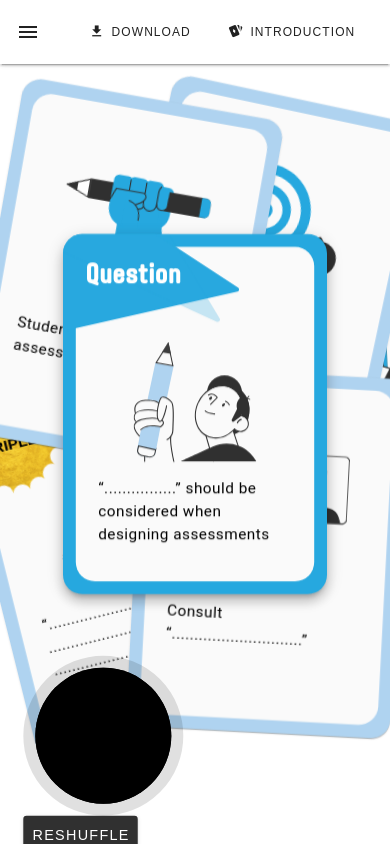
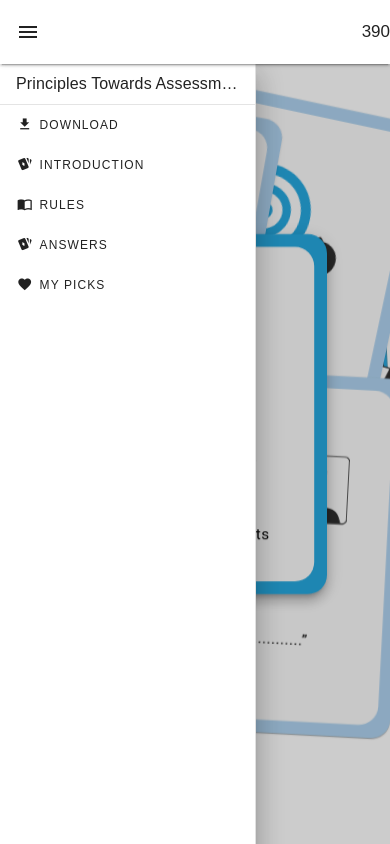
Before and after one commit to bpdavies92/principles-for-assessment, a Vue app: page / in a window 390 px wide. Built offline with nearby package versions, Linux system fonts and the light colour scheme.

Commit message:
Added function to remove menu when item selected in menu option

```diff
--- a/src/components/MenuLinks.vue
+++ b/src/components/MenuLinks.vue
@@ -1,6 +1,6 @@
 <template>
     <v-list-item nav>
-        <v-btn prepend-icon="mdi-download" size="small">
+        <v-btn variant="text" prepend-icon="mdi-download" size="small">
         Download
           <v-menu activator="parent">
           <v-list>
@@ -18,7 +18,8 @@
 
       <v-list-item nav>
         <v-btn
-          @click="goTo('.scroll-to-introduction', { offset: -60, duration: 300, easing: 'easeInOutCubic' })"
+          variant="texth"
+          @click="$emit('someEvent'); goTo('.scroll-to-introduction', { offset: -60, duration: 300, easing: 'easeInOutCubic' })"
           size="small"
           prepend-icon="mdi-cards-playing"
         >
@@ -28,6 +29,7 @@
 
       <v-list-item nav>
         <v-btn
+          variant="texth"
           @click="goTo('.scroll-to-rules', { offset: -30, duration: 300, easing: 'easeInOutCubic' })"
           size="small"
           prepend-icon="mdi-book-open-blank-variant"
@@ -38,6 +40,7 @@
 
       <v-list-item nav>
         <v-btn
+          variant="texth"
           @click="showAllAnswers = !showAllAnswers"
           size="small"
           prepend-icon="mdi-cards-playing"
@@ -48,6 +51,7 @@
 
       <v-list-item nav>
         <v-btn
+          variant="texth"
           @click="showPicksMenu()"
           size="small"
           prepend-icon="mdi-heart"
--- a/src/layouts/default.vue
+++ b/src/layouts/default.vue
@@ -1,10 +1,10 @@
 <template>
   <v-app>
-    <v-app-bar elevation="2" class="position-fixed top-0">
-            <v-app-bar-nav-icon class="d-sm-block d-md-none mr-auto" variant="text" @click.stop="drawer = !drawer"></v-app-bar-nav-icon>
+    <v-app-bar v-resize="onResize" elevation="2" class="position-fixed top-0" >
+            <v-app-bar-nav-icon class="d-sm-block d-md-none mr-auto" variant="text" @click="drawer = !drawer"></v-app-bar-nav-icon>
 
 
-      <v-app-bar-title class="d-md-block d-sm-none">
+      <v-app-bar-title v-if="windowSize.x >= 960" >
         <div class="d-flex align-center">
           <div>
             <v-img
@@ -17,16 +17,16 @@
           <div>Principles Towards Assessment</div>
         </div>
       </v-app-bar-title>
-
-      <MenuLinks />
+  {{ windowSize.x }}
+      <MenuLinks v-if="windowSize.x >= 960" />
 
     </v-app-bar>
 
 
-    <v-navigation-drawer v-model="drawer">
+    <v-navigation-drawer v-model="drawer"  v-if="windowSize.x < 960"  >
       <v-list-item title="Principles Towards Assessment"></v-list-item>
       <v-divider></v-divider>
-        <MenuLinks />
+        <MenuLinks @someEvent="drawer = false"/>
     </v-navigation-drawer>
 
 
@@ -42,13 +42,32 @@
   import { useCardStore } from '@/stores/cardInfo';
   import { storeToRefs } from 'pinia';
   import { useGoTo } from 'vuetify';
-  import { ref } from 'vue';
+  import { ref, onMounted, computed, compile } from 'vue';
   import MenuLinks from '@/components/MenuLinks.vue';
+
+  onMounted(() => {
+    onResize()
+  })
 
   const store = useCardStore();
   const goTo = useGoTo();
-  const drawer = ref(false)
   const openDownloads = ref(false)
+  const drawer = ref(true)
+
+  let windowSize = ref({
+    x: 0,
+    y: 0,
+  })
+
+  const desktopMode = computed(() => {
+    return windowSize.value.x <= 960 ? true : false
+  })
+
+  const onResize = () => {
+    windowSize.value = { x: window.innerWidth, y: window.innerHeight }
+
+    return windowSize.value
+  }
 
   const { showAllAnswers, showAllPicks, myQuestionAnswers } = storeToRefs(store);
 
@@ -58,3 +77,7 @@
     }
   }
 </script>
+
+<style>
+
+</style>
```
